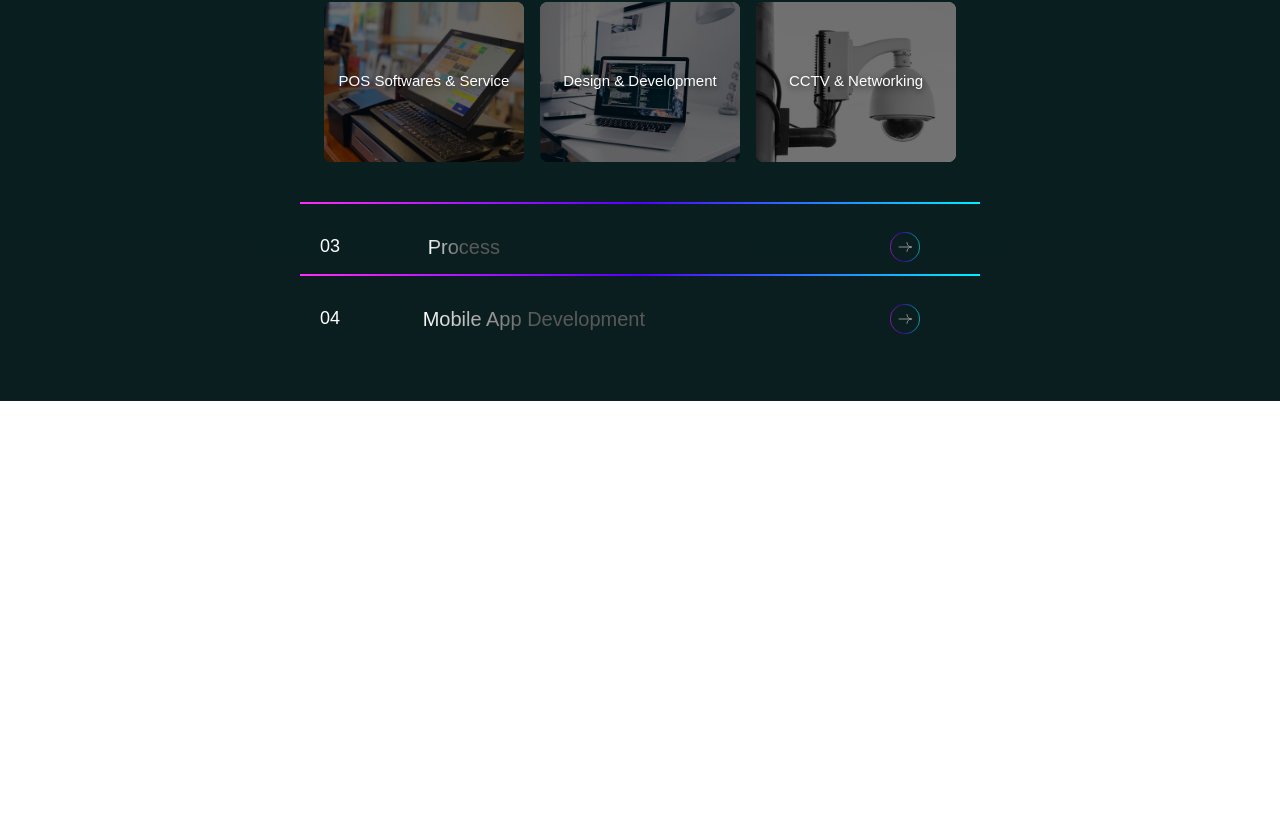
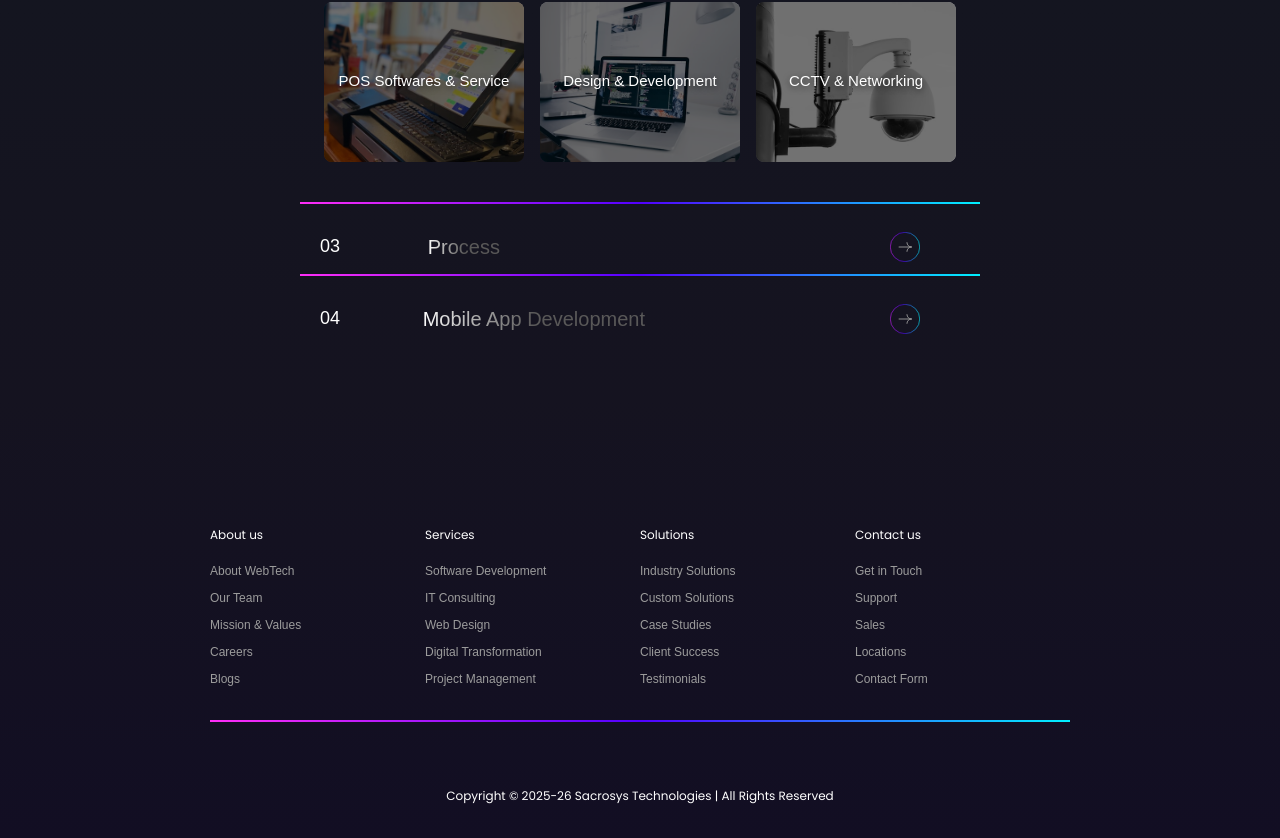
Before and after one commit to shijinp006/CCTV-Project, a React (Vite) app in the folder vite-project/: page / in a window 1280 px wide. Shown: the part 4163-5001 px from the top of the page. Before the commit the page ends 4564 px from the top, so only its background shows below. Built offline with nearby package versions, Linux system fonts and the light colour scheme; a web font is replaced by a local one.

Commit message:
first commit

```diff
--- a/vite-project/src/components/Center.tsx
+++ b/vite-project/src/components/Center.tsx
@@ -5,10 +5,11 @@ import { NewFeature } from "./NewFeature";
 import { ExploreProduct } from "./ExploreProduct";
 import { EnhanceYour } from "./EnhanceYour";
 import { OurServices } from "./OurServices";
+
 export const Center = () => {
   return (
     <>
-      <div className="flex flex-col items-center justify-center w-full min-h-screen bg-linear-to-b from-[#05221F] to-[#0A1E1F]">
+      <div className="flex flex-col items-center justify-center w-full min-h-screen bg-linear-to-b from-[#04231F] via-[#120E23].via-[#05221F] to-[#151320]">
         <div className="w-full">
           {" "}
           <SpreadTheView />
@@ -24,7 +25,7 @@ export const Center = () => {
             {" "}
             <NewFeature />
           </div>
-           <div className="w-full">
+          <div className="w-full">
             {" "}
             <ExploreProduct />
           </div>
@@ -32,7 +33,7 @@ export const Center = () => {
             {" "}
             <EnhanceYour />
           </div>
-            <div className="w-full">
+          <div className="w-full">
             {" "}
             <OurServices />
           </div>
--- a/vite-project/src/components/Display.tsx
+++ b/vite-project/src/components/Display.tsx
@@ -1,6 +1,7 @@
 import { LandingPage } from "./LandingPage";
 import { WideRange } from "./Widerange";
 import { Center } from "./Center";
+import { Footer } from "./Footer";
 
 export const Display = () => {
   return (
@@ -15,8 +16,9 @@ export const Display = () => {
         <div className="w-full">
           <Center />
         </div>
-
-
+        <div className="w-full">
+          <Footer />
+        </div>
       </div>
     </>
   );
--- /dev/null
+++ b/vite-project/src/components/Footer.tsx
@@ -0,0 +1,94 @@
+export const Footer = () => {
+  const footerLinks = [
+    {
+      title: "About us",
+      links: [
+        "About WebTech",
+        "Our Team",
+        "Mission & Values",
+        "Careers",
+        "Blogs",
+      ],
+    },
+    {
+      title: "Services",
+      links: [
+        "Software Development",
+        "IT Consulting",
+        "Web Design",
+        "Digital Transformation",
+        "Project Management",
+      ],
+    },
+    {
+      title: "Solutions",
+      links: [
+        "Industry Solutions",
+        "Custom Solutions",
+        "Case Studies",
+        "Client Success",
+        "Testimonials",
+      ],
+    },
+    {
+      title: "Contact us",
+      links: ["Get in Touch", "Support", "Sales", "Locations", "Contact Form"],
+    },
+  ];
+
+  return (
+    <>
+      <footer className="flex lg:items-center justify-center w-full min-h-screen lg:min-h-[437px] flex-wrap relative bg-linear-to-b from-[#151320] to-[#120E23] ">
+        <div className="flex flex-col items-center lg:justify-center w-full px-4 md:px-6 lg:px-10 max-w-7xl mx-auto">
+          <div className="flex  justify-between flex-col w-full lg:w-[860px] h-[200px] ">
+            <div className="grid grid-cols-2 lg:grid-cols-4 w-full h-[200px] ">
+              {footerLinks.map((section, index) => (
+                <div
+                  key={index}
+                  className="flex flex-col w-full lg:w-[190px] h-full gap-3 "
+                >
+                  {/* Title */}
+                  <div className="flex items-center  w-20 h-[30px] ">
+                    <h2 className="font-poppins font-normal text-[12px] leading-[100%] tracking-[0%] text-white">
+                      {section.title}
+                    </h2>
+                  </div>
+
+                  {/* Links */}
+                  <div className="flex flex-col w-[140px] h-[159px]  gap-2">
+                    {section.links.map((link, i) => (
+                      <div
+                        key={i}
+                        className="flex items-center justify-between w-[130px] h-[19px] "
+                      >
+                        <p className="font-raleway font-normal text-[12px] leading-[100%] tracking-[0%] text-[#9C9C9C]">
+                          {link}
+                        </p>
+                      </div>
+                    ))}
+                  </div>
+                </div>
+              ))}
+            </div>
+            <div
+              className=" hidden lg:block w-full lg:w-[860px] h-0 opacity-100 "
+              style={{
+                borderWidth: "1px",
+                borderStyle: "solid",
+                borderImage:
+                  "linear-gradient(to right, #FF2DF7, #5200FF, #00F0FF) 1",
+              }}
+            />
+          </div>
+          <div className=" flex items-center justify-center w-full  lg:w-[860px] max-h-[92px] absolute bottom-8">
+            <div className="flex items-center justify-center w-[850px] h-5">
+              <p className="font-poppins font-normal text-[10px] lg:text-[12px] leading-5 tracking-[0px] text-center text-white">
+                Copyright © 2025-26 Sacrosys Technologies | All Rights Reserved
+              </p>
+            </div>
+          </div>
+        </div>
+      </footer>
+    </>
+  );
+};
--- a/vite-project/src/components/LandingPage.tsx
+++ b/vite-project/src/components/LandingPage.tsx
@@ -45,7 +45,7 @@ export const LandingPage = () => {
             </div>
 
             {/* Mobile Hamburger */}
-            <div className="lg:hidden flex items-center">
+            <div className="lg:hidden flex items-center ">
               <button
                 onClick={() => setMobileMenuOpen(!mobileMenuOpen)}
                 className="flex flex-col justify-between w-8 h-6 focus:outline-none"
@@ -102,7 +102,7 @@ export const LandingPage = () => {
           {/* Hero Section */}
           <div className="flex items-center lg:py-20 flex-col w-full lg:w-[774px] lg:h-[273px] gap-4 sm:gap-4">
             <div className="lg:w-[774px] lg:h-[180px]">
-              <h1 className="font-poppins font-bold text-[24px] sm:text-[28px] lg:text-[30px] capitalize tracking-widest leading-8 sm:leading-10 lg:leading-9">
+              <h1 className="font-poppins font-bold text-[22px] sm:text-[28px] lg:text-[30px] capitalize tracking-widest leading-8 sm:leading-10 lg:leading-9">
                 <span className="text-gradient leading-[100%]">
                   Comprehensive{" "}
                 </span>
```
